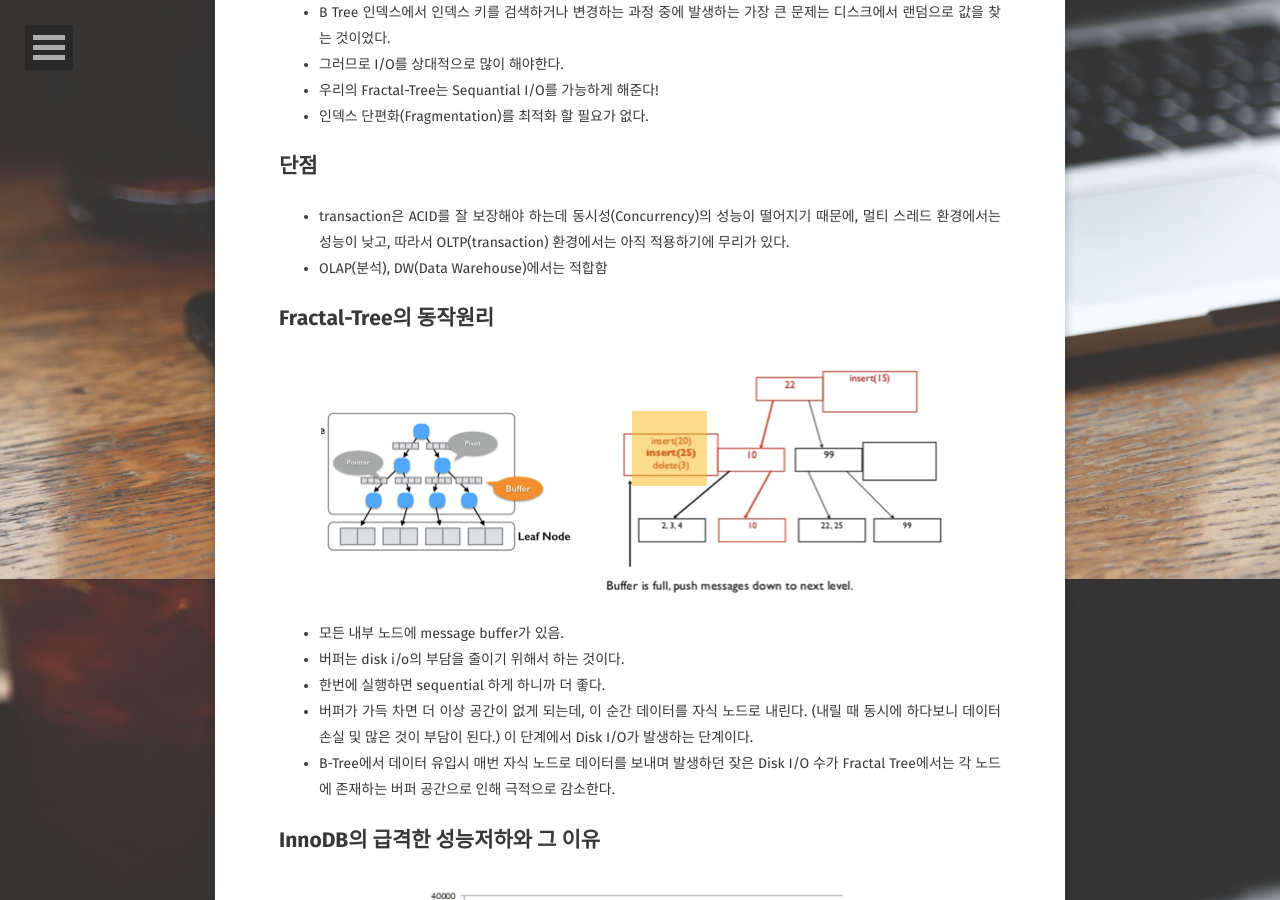
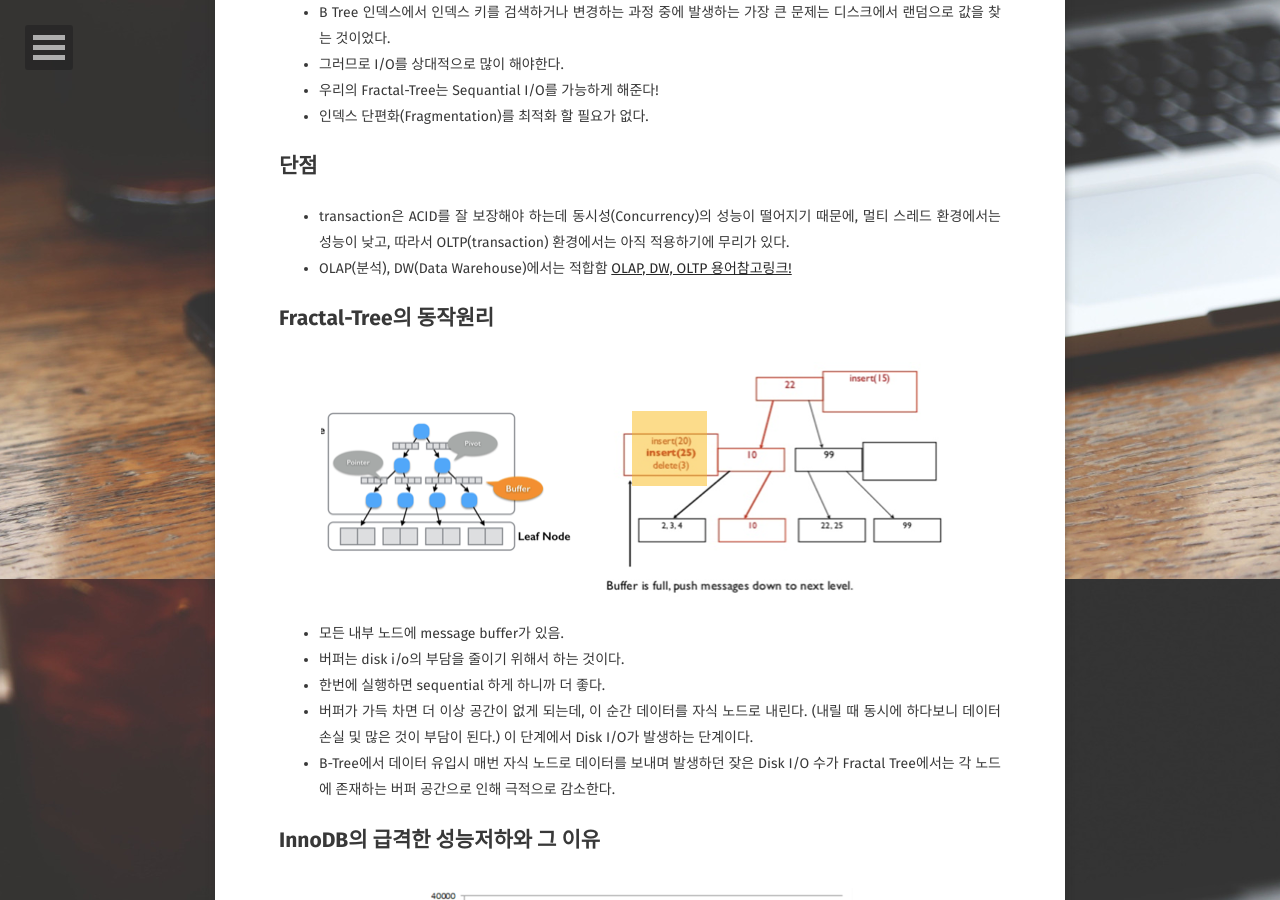
Before and after one commit to JoosJuliet/joosjuliet.github.io, a Jekyll site: the page built from _posts/2019-01-09-index_structure.md, in a window 1280 px wide and 900 px high, scrolled down 5721 px. Built offline with Jekyll 4.4.1, drawn with Linux system fonts in a browser that asks for light colours; some web fonts are replaced.

Commit message:
용어 참고링크추가

```diff
--- a/_posts/2019-01-09-index_structure.md
+++ b/_posts/2019-01-09-index_structure.md
@@ -134,7 +134,7 @@ https://joosjuliet.github.io/index_guidline/
 ## 단점
 - transaction은 ACID를 잘 보장해야 하는데 동시성(Concurrency)의 성능이 떨어지기 때문에, 멀티 스레드 환경에서는 성능이 낮고, 따라서 OLTP(transaction) 환경에서는 아직 적용하기에 무리가 있다.
 - OLAP(분석), DW(Data Warehouse)에서는 적합함
-
+[OLAP, DW, OLTP 용어참고링크!](https://joosjuliet.github.io/oltp_data_warehouse_data_mart_olap/)
 
 ## Fractal-Tree의 동작원리
 ![fractal_tree](/images/2019-01-09-index_structure/fractal_tree.png)
```
